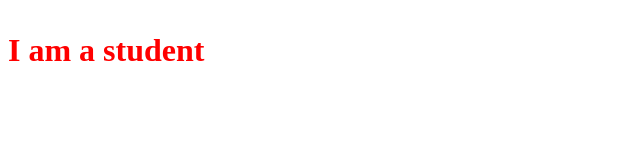
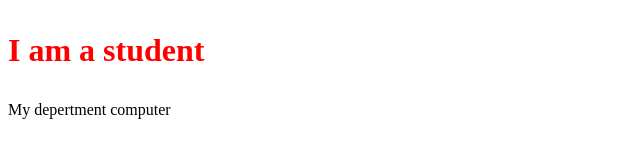
Before and after one commit to saidul-islam210/New-repo, a plain HTML site: page index.html in a window 1280 px wide. Shown: the whole page, without its empty margins (0-640 px from the left). Drawn offline with Linux system fonts and the light colour scheme.

Commit message:
my collage

```diff
--- a/index.html
+++ b/index.html
@@ -8,5 +8,6 @@
 </head>
 <body>
     <h1><p>I am a student</p></h1>
+    <p>My depertment computer</p>
 </body>
 </html>
```
